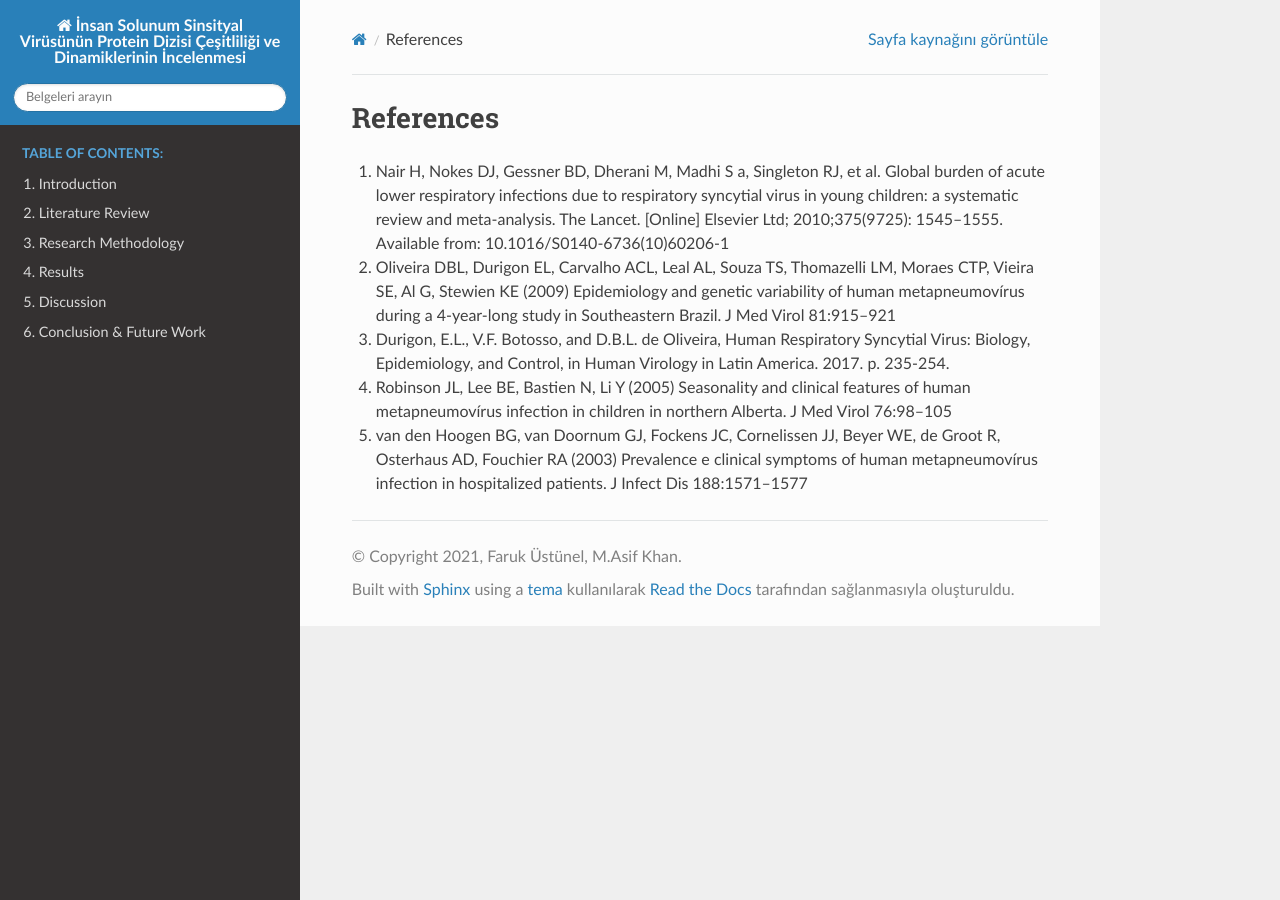
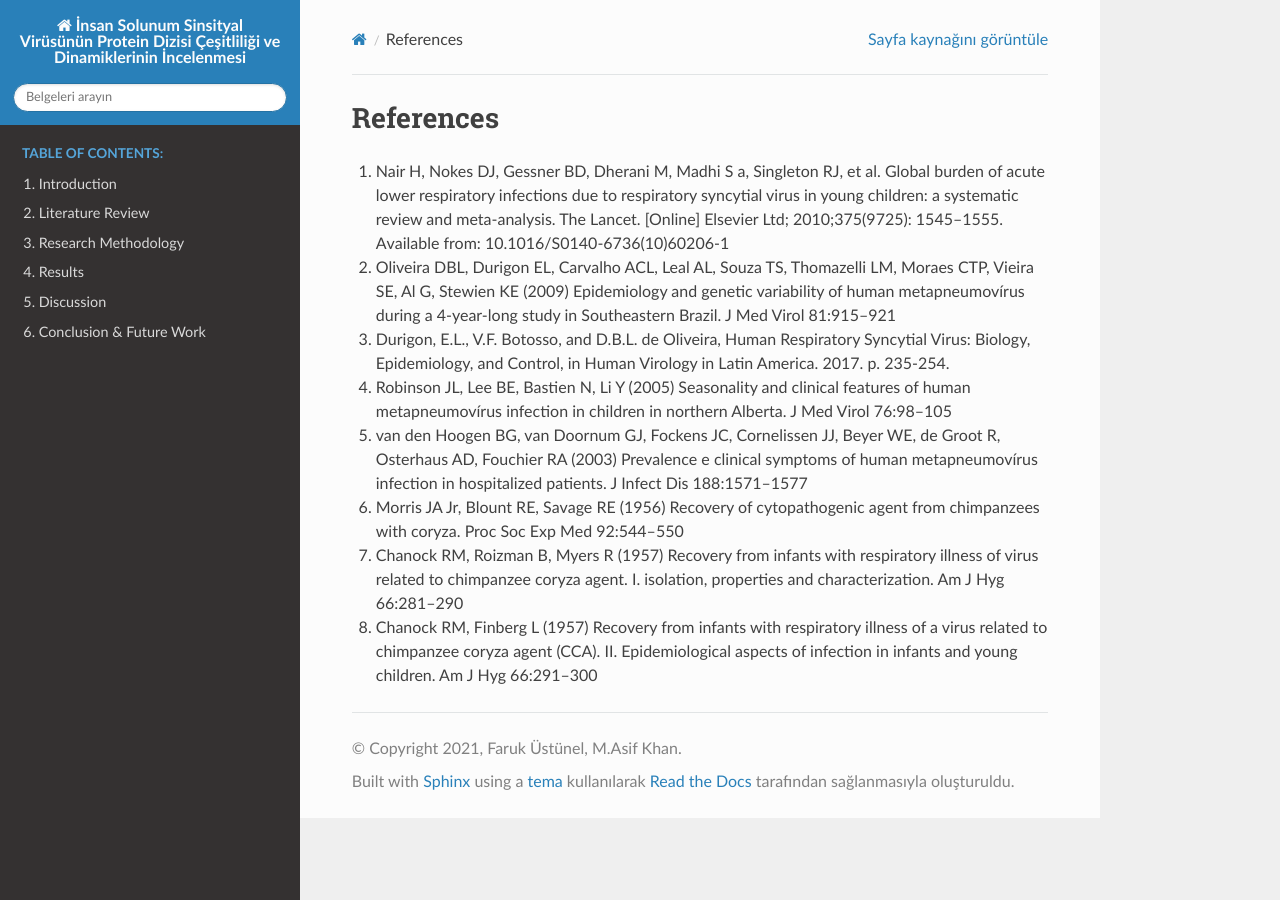
Before and after one commit to farukustunel/proteinsequencediversityofhrsv, a Sphinx documentation site: the page built from docs/source/src/References.rst, in a window 1280 px wide. Built offline with Sphinx 7.4.7 and the Read the Docs theme 2.0.0, drawn with Linux system fonts in a browser that asks for light colours.

```diff
--- a/docs/source/src/References.rst
+++ b/docs/source/src/References.rst
@@ -11,3 +11,9 @@ References
 4. Robinson JL, Lee BE, Bastien N, Li Y (2005) Seasonality and clinical features of human metapneumovírus infection in children in northern Alberta. J Med Virol 76:98–105
 
 5. van den Hoogen BG, van Doornum GJ, Fockens JC, Cornelissen JJ, Beyer WE, de Groot R, Osterhaus AD, Fouchier RA (2003) Prevalence e clinical symptoms of human metapneumovírus infection in hospitalized patients. J Infect Dis 188:1571–1577
+
+6. Morris JA Jr, Blount RE, Savage RE (1956) Recovery of cytopathogenic agent from chimpanzees with coryza. Proc Soc Exp Med 92:544–550
+
+7. Chanock RM, Roizman B, Myers R (1957) Recovery from infants with respiratory illness of virus related to chimpanzee coryza agent. I. isolation, properties and characterization. Am J Hyg 66:281–290
+
+8. Chanock RM, Finberg L (1957) Recovery from infants with respiratory illness of a virus related to chimpanzee coryza agent (CCA). II. Epidemiological aspects of infection in infants and young children. Am J Hyg 66:291–300
```
Also changed, not shown: docs/source/src/Literature Review.rst (+15 -2 lines), docs/source/figures/HRSV_virion_and_genome_structure.png (added).
